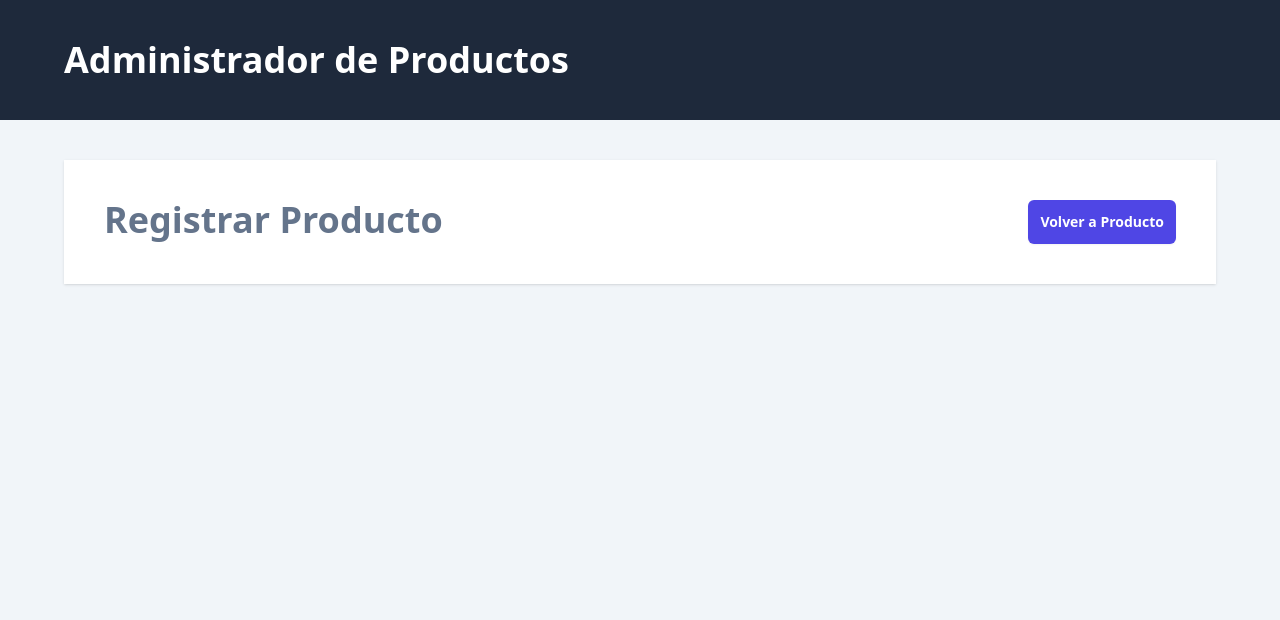
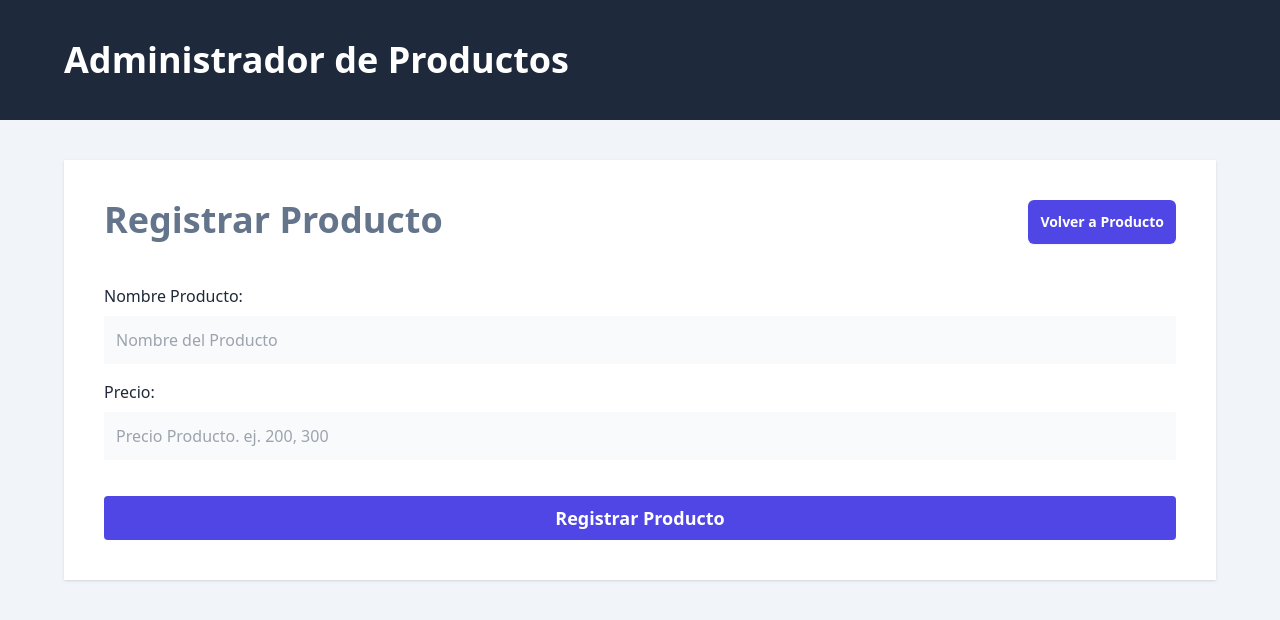
Before and after one commit to JoseIgnacioTapia/client-products-manager, a React (Vite) app: page /productos/nuevo in a window 1280 px wide. Shown: the top 620 px of the page. Built offline with nearby package versions, Linux system fonts and the light colour scheme.

Commit message:
Action from Data Router

```diff
--- a/src/router.tsx
+++ b/src/router.tsx
@@ -2,7 +2,7 @@
 import type { Router } from "@remix-run/router"; // Import the Router type after install it
 import Layout from "./layouts/Layout";
 import Products from "./views/Products";
-import NewProduct from "./views/NewProduct";
+import NewProduct, { action as newProductAction } from "./views/NewProduct";
 
 export const router: Router = createBrowserRouter([
   {
@@ -16,6 +16,7 @@
       {
         path: "/productos/nuevo",
         element: <NewProduct />,
+        action: newProductAction,
       },
     ],
   },
--- a/src/views/NewProduct.tsx
+++ b/src/views/NewProduct.tsx
@@ -1,4 +1,10 @@
-import { Link } from "react-router-dom";
+import { Link, Form } from "react-router-dom";
+
+export async function action() {
+  console.log("desde action...");
+
+  return {};
+}
 
 function NewProduct() {
   return (
@@ -14,6 +20,38 @@
           Volver a Producto
         </Link>
       </div>
+
+      <Form className="mt-10" method="POST">
+        <div className="mb-4">
+          <label className="text-gray-800" htmlFor="name">
+            Nombre Producto:
+          </label>
+          <input
+            id="name"
+            type="text"
+            className="mt-2 block w-full p-3 bg-gray-50"
+            placeholder="Nombre del Producto"
+            name="name"
+          />
+        </div>
+        <div className="mb-4">
+          <label className="text-gray-800" htmlFor="price">
+            Precio:
+          </label>
+          <input
+            id="price"
+            type="number"
+            className="mt-2 block w-full p-3 bg-gray-50"
+            placeholder="Precio Producto. ej. 200, 300"
+            name="price"
+          />
+        </div>
+        <input
+          type="submit"
+          className="mt-5 w-full bg-indigo-600 p-2 text-white font-bold text-lg cursor-pointer rounded"
+          value="Registrar Producto"
+        />
+      </Form>
     </>
   );
 }
```
